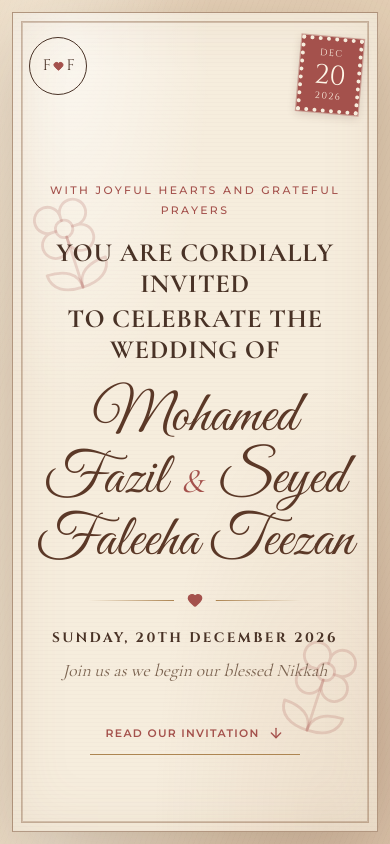
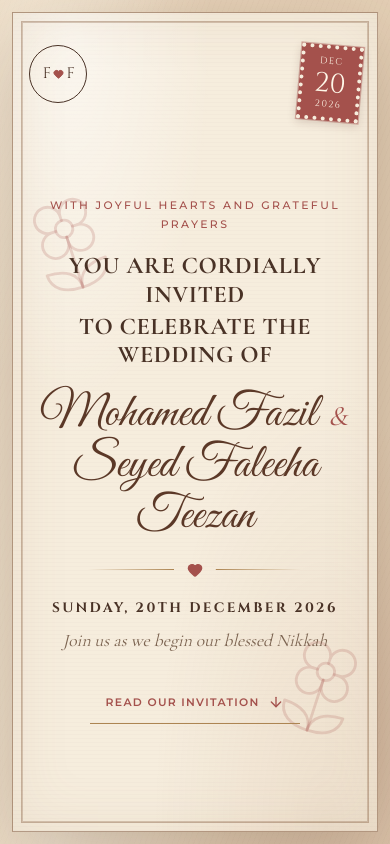
Before and after one commit to Mohdgani/Invite, a React (Vite) app: page / in a window 390 px wide. Shown: the top 844 px of the page. Built offline with nearby package versions, Linux system fonts and the light colour scheme; a web font is replaced by a local one.

Commit message:
adjustments

```diff
--- a/src/index.css
+++ b/src/index.css
@@ -961,7 +961,7 @@ body {
 
   .paper-sheet {
     min-height: calc(100svh - 1.5rem);
-    padding: 1.5rem 1rem;
+    padding: 2rem 1rem;
   }
 
   .paper-sheet::before {
@@ -983,16 +983,13 @@ body {
     font-size: 1.7rem;
   }
 
-  .hero-copy {
-    padding: 2.5rem 0 1.5rem;
-  }
-
   .hero-copy h1 {
     letter-spacing: 0.025em;
+    font-size: clamp(1.5rem, 4vw, 1.25rem);
   }
 
   .couple-names {
-    font-size: clamp(3.35rem, 15vw, 5rem);
+    font-size: clamp(3rem, 15vw, 1.25rem);
   }
 
   .hero-note {
```
